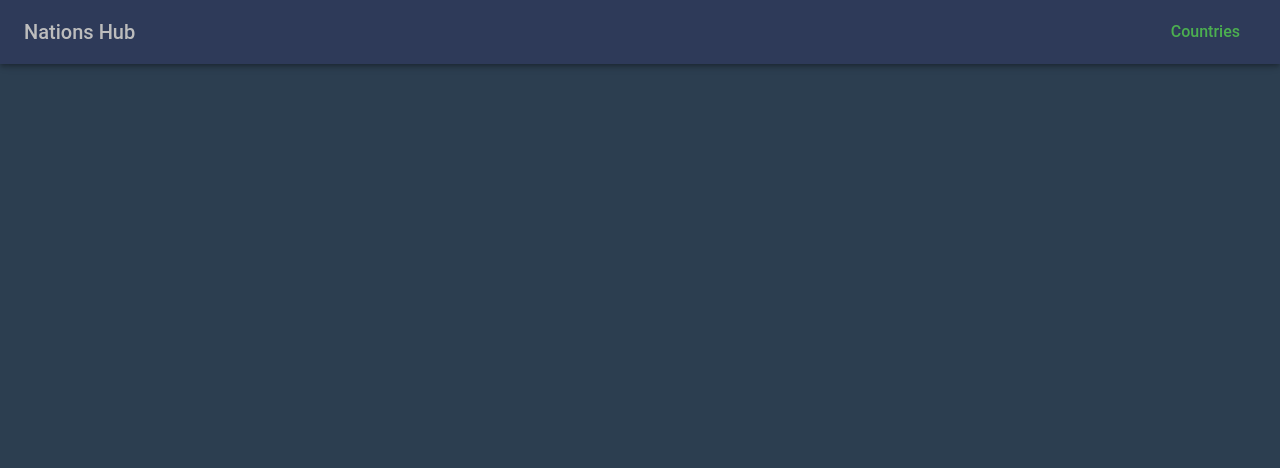
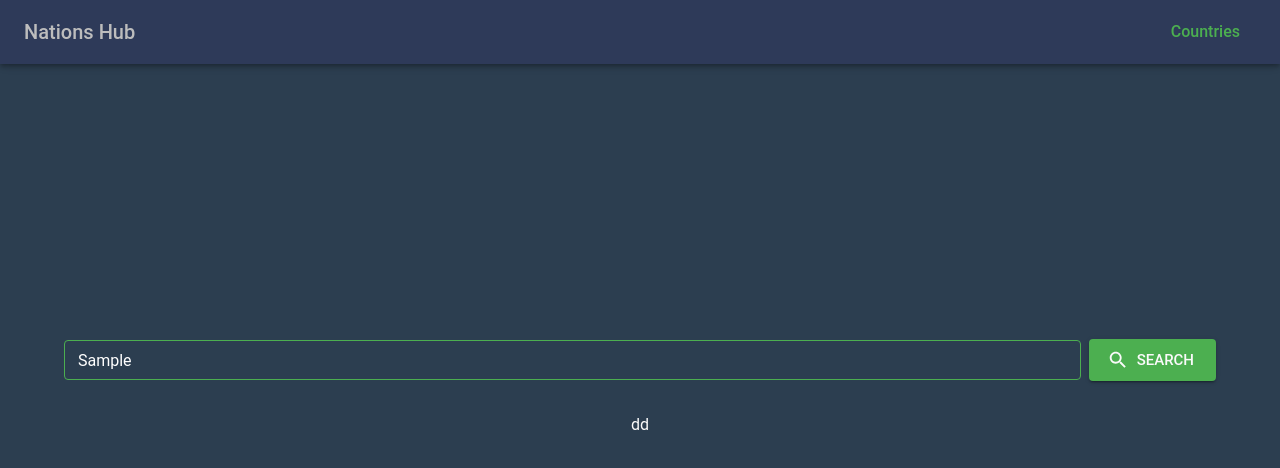
Before and after one commit to crystel1996/nations-hub, a React (Vite) app: page / in a window 1280 px wide. Both pictures are taken after typing "Sample" into the empty fields and a click on the button "SEARCH". Shown: the top 468 px of the page. Built offline with nearby package versions, Linux system fonts and the light colour scheme.

Commit message:
add search layout

```diff
--- /dev/null
+++ b/src/components/Countries/Countries.tsx
@@ -0,0 +1,11 @@
+import { CountriesComponentInterface } from "@nations-hub/components/Countries/interface";
+import SearchLayout from "@nations-hub/components/Layout/SearchLayout/SearchLayout";
+import { FC } from "react";
+
+const Countries: FC<CountriesComponentInterface> = () => {
+    return <SearchLayout>
+        dd
+    </SearchLayout>
+}
+
+export default Countries;
--- /dev/null
+++ b/src/components/Countries/interface.ts
@@ -0,0 +1 @@
+export interface CountriesComponentInterface {}
--- a/src/components/Home/Home.tsx
+++ b/src/components/Home/Home.tsx
@@ -1,21 +1,12 @@
 import { Box, Typography } from "@mui/material";
-import { HomeStyle, HomeDescriptionStyle } from "@nations-hub/components/Home/HomeStyle";
+import { HomeDescriptionStyle } from "@nations-hub/components/Home/HomeStyle";
 import { HomeComponentInterface } from "@nations-hub/components/Home/interface";
-import SearchForm from "@nations-hub/components/UI/Form/Search/SearchForm";
-import { COUNTRIES_ROUTE } from "@nations-hub/pages/Countries/routes";
+import SearchLayout from "@nations-hub/components/Layout/SearchLayout/SearchLayout";
 import { FC } from "react";
-import { useNavigate } from "react-router-dom";
 
 const Home: FC<HomeComponentInterface> = () => {
 
-    const navigate = useNavigate();
-
-    const handleSearch = (search: string) => {
-        navigate(COUNTRIES_ROUTE(search));
-    };
-
-    return <Box sx={HomeStyle}>
-        <SearchForm onSubmit={handleSearch} />
+    return <SearchLayout>
         <Box sx={HomeDescriptionStyle}>
             <Typography variant="body1" className="content">
                 <Typography component="span">"Nations Hub"</Typography> is a dynamic and user-friendly platform that allows users to easily search for countries and access detailed information about them.
@@ -23,7 +14,7 @@ const Home: FC<HomeComponentInterface> = () => {
                 Whether you're a traveler, student, or simply a curious mind, <Typography component="span">Nations Hub</Typography> provides a wealth of knowledge at your fingertips, offering an in-depth look at countries around the world.
             </Typography>
         </Box>
-    </Box>
+    </SearchLayout>
 }
 
 export default Home;
--- a/src/components/Home/HomeStyle.ts
+++ b/src/components/Home/HomeStyle.ts
@@ -1,14 +1,4 @@
 import { SxProps } from "@mui/material";
-
-const HomeStyle: SxProps = {
-    margin: '20px 0',
-    display: 'flex',
-    justifyContent: 'center',
-    alignItems: 'center',
-    height: 'calc(100vh - 64px)',
-    flexDirection: 'column',
-    gap: '32px'
-};
 
 const HomeDescriptionStyle: SxProps = {
     '& .content': {
@@ -17,6 +7,5 @@ const HomeDescriptionStyle: SxProps = {
 };
 
 export {
-    HomeStyle,
     HomeDescriptionStyle
 };
--- /dev/null
+++ b/src/components/Layout/SearchLayout/SearchLayout.tsx
@@ -0,0 +1,26 @@
+import { Box } from "@mui/material";
+import { SearchLayoutInterface } from "@nations-hub/components/Layout/SearchLayout/interface";
+import { SearchLayoutStyle } from "@nations-hub/components/Layout/SearchLayout/SearchLayoutStyle";
+import SearchForm from "@nations-hub/components/UI/Form/Search/SearchForm";
+import { COUNTRIES_ROUTE } from "@nations-hub/pages/Countries/routes";
+import { FC } from "react";
+import { useLocation, useNavigate } from "react-router-dom";
+
+const SearchLayout: FC<SearchLayoutInterface> = (props) => {
+
+    const navigate = useNavigate();
+    const location = useLocation();
+    const queryParams = new URLSearchParams(location.search);
+    const countryName = queryParams.get('name');
+
+    const handleSearch = (search: string) => {
+        navigate(COUNTRIES_ROUTE(search));
+    };
+
+    return <Box sx={SearchLayoutStyle}>
+        <SearchForm onSubmit={handleSearch} defaultValue={countryName} />
+        {props.children}
+    </Box>
+}
+
+export default SearchLayout;
--- /dev/null
+++ b/src/components/Layout/SearchLayout/SearchLayoutStyle.ts
@@ -0,0 +1,9 @@
+export const SearchLayoutStyle = {
+    margin: '20px 0',
+    display: 'flex',
+    justifyContent: 'center',
+    alignItems: 'center',
+    height: 'calc(100vh - 64px)',
+    flexDirection: 'column',
+    gap: '32px'
+}
--- /dev/null
+++ b/src/components/Layout/SearchLayout/interface.ts
@@ -0,0 +1,5 @@
+import { ReactNode } from "react";
+
+export interface SearchLayoutInterface {
+    children: ReactNode;
+}
--- a/src/components/UI/Form/Search/SearchForm.tsx
+++ b/src/components/UI/Form/Search/SearchForm.tsx
@@ -1,7 +1,7 @@
 import { useMediaQuery, useTheme } from "@mui/material";
 import SearchIcon from "@mui/icons-material/Search";
 import { Box, Button, TextField } from "@mui/material";
-import { SearchFormInterface } from "@nations-hub/components/UI/Form/Search/interface";
+import { SearchFormDataInterface, SearchFormInterface } from "@nations-hub/components/UI/Form/Search/interface";
 import { FC } from "react";
 import { useForm } from "react-hook-form";
 import {SearchFormInputStyle, SearchFormStyle, SearchFormSubmitStyle} from "@nations-hub/components/UI/Form/Search/SearchFormStyle";
@@ -11,7 +11,11 @@ const SearchForm: FC<SearchFormInterface> = (props) => {
     const theme = useTheme();
     const isSmallScreen = useMediaQuery(theme.breakpoints.down('sm'));
 
-    const { register, handleSubmit } = useForm();
+    const { register, handleSubmit } = useForm<SearchFormDataInterface>({
+        defaultValues: {
+            search: props.defaultValue ?? ''
+        }
+    });
 
     const onSubmit = (data: any) => {
         props.onSubmit(data?.search);
--- a/src/components/UI/Form/Search/interface.ts
+++ b/src/components/UI/Form/Search/interface.ts
@@ -1,3 +1,8 @@
 export interface SearchFormInterface {
     onSubmit: (search: string) => void;
+    defaultValue?: string | null;
 }
+
+export interface SearchFormDataInterface {
+    search: string;
+}
--- a/src/pages/Countries/Countries.tsx
+++ b/src/pages/Countries/Countries.tsx
@@ -8,6 +8,8 @@ import { AppDispatch } from "@nations-hub/store/store";
 import { useEffect, useRef } from "react";
 import { useDispatch, useSelector } from "react-redux";
 import { useLocation } from "react-router-dom";
+import CountriesComponent from "@nations-hub/components/Countries/Countries";
+import { Container } from "@mui/material";
 
 const Countries = () => {
 
@@ -40,7 +42,9 @@ const Countries = () => {
 
     return <>
         <Header menus={props.menus} />
-
+        <Container>
+            <CountriesComponent />
+        </Container>
     </>
 }
 
```
